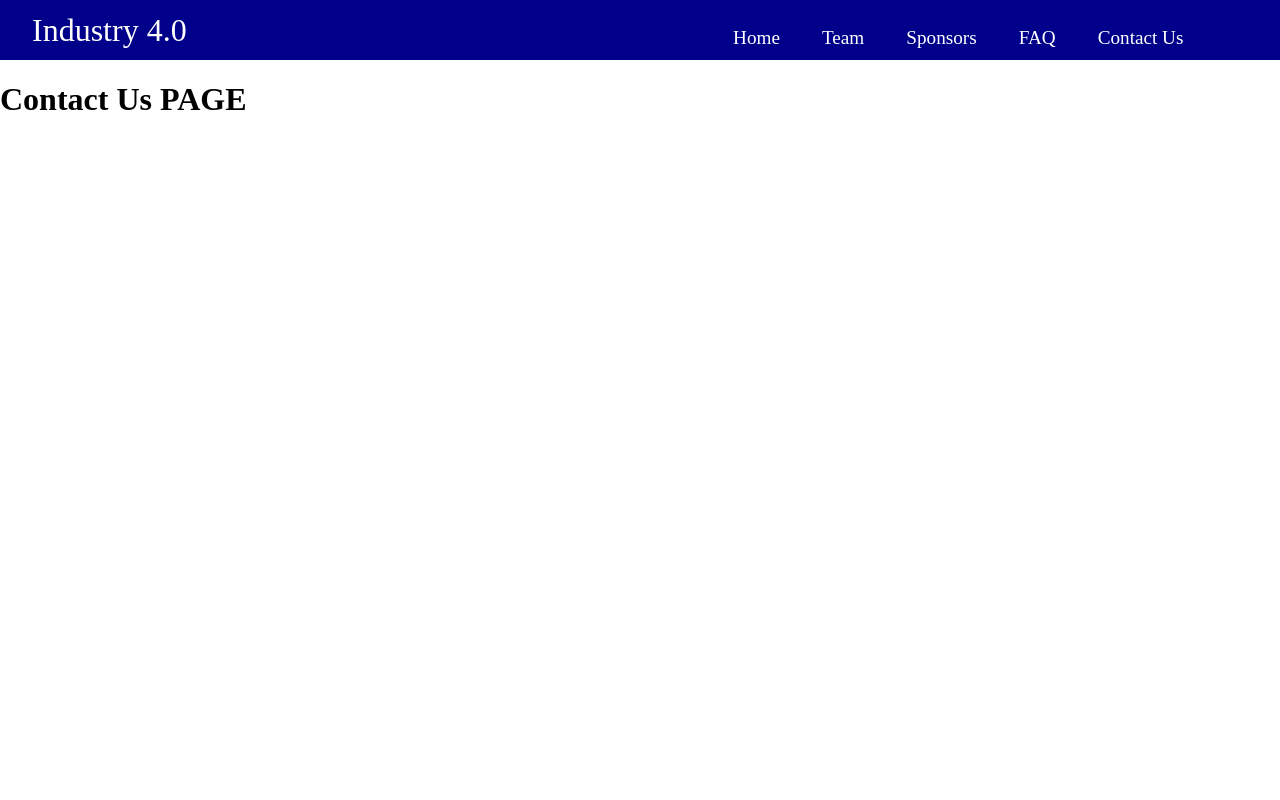
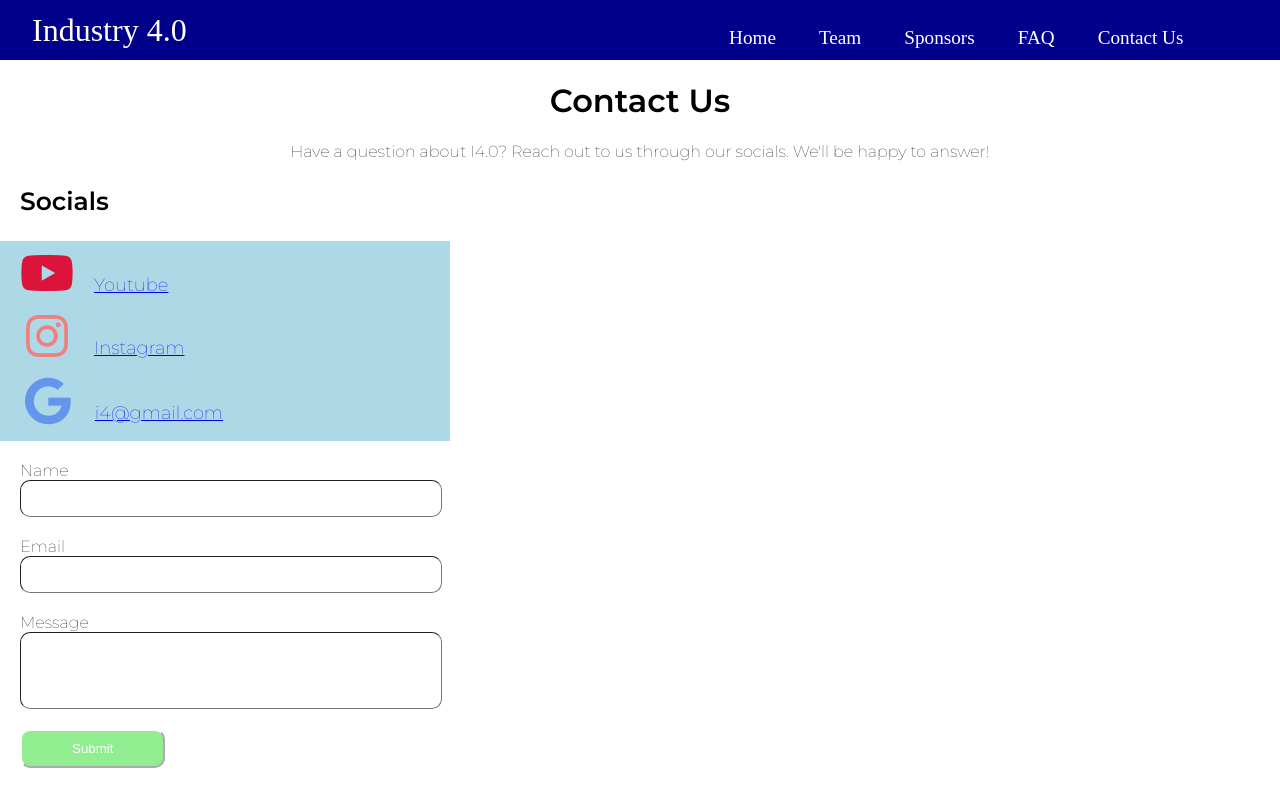
Before and after one commit to lucywang-lw/Industry4.0-Website, a React (Create React App) app: page /contact in a window 1280 px wide. Built offline with nearby package versions, Linux system fonts and the light colour scheme.

Commit message:
contact us updates

```diff
--- a/public/index.html
+++ b/public/index.html
@@ -9,8 +9,11 @@
       name="description"
       content="Web site created using create-react-app"
     />
+
     <link rel="apple-touch-icon" href="%PUBLIC_URL%/logo192.png" />
     <script src="https://kit.fontawesome.com/980d77e336.js" crossorigin="anonymous"></script>
+
+    <link href="https://fonts.googleapis.com/css?family=Montserrat:100,600" rel="stylesheet"/>
     <!--
       manifest.json provides metadata used when your web app is installed on a
       user's mobile device or desktop. See https://developers.google.com/web/fundamentals/web-app-manifest/
--- a/src/components/pages/Contact.js
+++ b/src/components/pages/Contact.js
@@ -1,9 +1,78 @@
 import React from 'react'
+import "./contact.css"
+
+
+const submission = (event) => {
+  event.preventDefault();
+  alert('Done')
+
+}
+function subform(){
+
+
+  return(
+    <form onSubmit = {submission}>
+      <label> name
+        <input type = "text"/>
+      </label>
+
+      <label> email
+        <input type = "text"/>
+      </label>
+
+      <label> Message
+        <input type = "text"/>
+      </label>
+
+      <input type = "submit"/>
+
+    </form>
+  )
+}
+
 
 function Contact() {
   return (
     <>
-    <h1>Contact Us PAGE</h1>
+    <h1 class = "contact">Contact Us</h1>
+      <div class = "text"> Have a question about I4.0? Reach out to us through our socials. We'll be happy to answer!</div>
+      <h3 class = "social-head"><b>Socials</b></h3>
+      <div style = {{display: "inline"}}>
+        <div class = "links">
+          <div>
+            <a href = "https://www.youtube.com/watch?v=U3w0NjYbEIo">
+              <i class="fas fa fa-youtube-play fa-3x" style = {{color: "#dc143c", paddingLeft: "20px",paddingBottom: "15px" ,paddingTop: "8px"}}></i>
+              <p class = "labels">Youtube</p>
+            </a>
+
+            <a href = "https://www.instagram.com/i4competition/">
+              <i class="fas fa fa-instagram fa-3x" style = {{color: "#f08080", paddingLeft: "26px"}}></i>
+              <p class = "labels" style = {{paddingLeft: "26px"}}>Instagram</p>
+            </a>
+
+            <a href = "https://www.gmail.com">
+              <i class="fas fa fa-google fa-3x" style = {{color: "#6495ed", paddingLeft: "25px",paddingTop: "17px"}}></i>
+              <p class = "labels" style = {{paddingLeft: "24px"}}>i4@gmail.com</p>
+            </a>
+
+
+          </div>
+        </div>
+
+        <form class = "e-form" onSubmit = {submission}>
+          <label class = "form-labels"> Name </label>
+          <input class = "form-input" type = "text"/>
+
+          <label class = "form-labels"> Email </label>
+          <input class = "form-input" type = "text"/>
+
+          <label class = "form-labels"> Message </label>
+          <input class = "form-input" type = "text" style = {{paddingBottom: "50px"}}/>
+
+          <input type = "submit" style = {{margin: "20px", padding: "10px",paddingRight:"50px",paddingLeft:"50px",textAlign:'center', backgroundColor:"lightgreen",borderRadius: "10px",color:'white',borderColor:'white'}}/>
+
+        </form>
+      </div>
     </>
   )
 }
--- /dev/null
+++ b/src/components/pages/contact.css
@@ -0,0 +1,58 @@
+.links{
+    background: lightblue;
+    height: 200px;
+    width: 450px;
+    display: flex;
+    font-family: 'Montserrat';
+    font-size: medium;
+}
+
+div a:after{
+    content:"";
+    display:block;
+    height: 0;
+    width: 1px;
+}
+
+.social-head{
+    font-family: "Montserrat";
+    font-weight: 600;
+    font-size: 25px;
+    padding-left: 20px;
+}
+
+.contact{
+    font-family: "Montserrat";
+    font-weight: 600;
+    text-align: center;
+}
+
+.text{
+    font-family: "Montserrat";
+    text-align: center;
+}
+
+.labels{
+    display:inline;
+    padding-right: 20px;
+    padding-left: 20px;
+    padding-bottom: 10px;
+    font-size: large;
+    text-align: right;
+}
+
+.form-labels{
+    font-family: "Montserrat";
+    padding-left: 20px;
+    padding-top: 20px;
+    display:block
+}
+
+.form-input{
+    padding: 10px;
+    width: 400px;
+    margin-left: 20px;
+    display:block;
+    border-width: 1px;
+    border-radius: 10px;
+}
```
